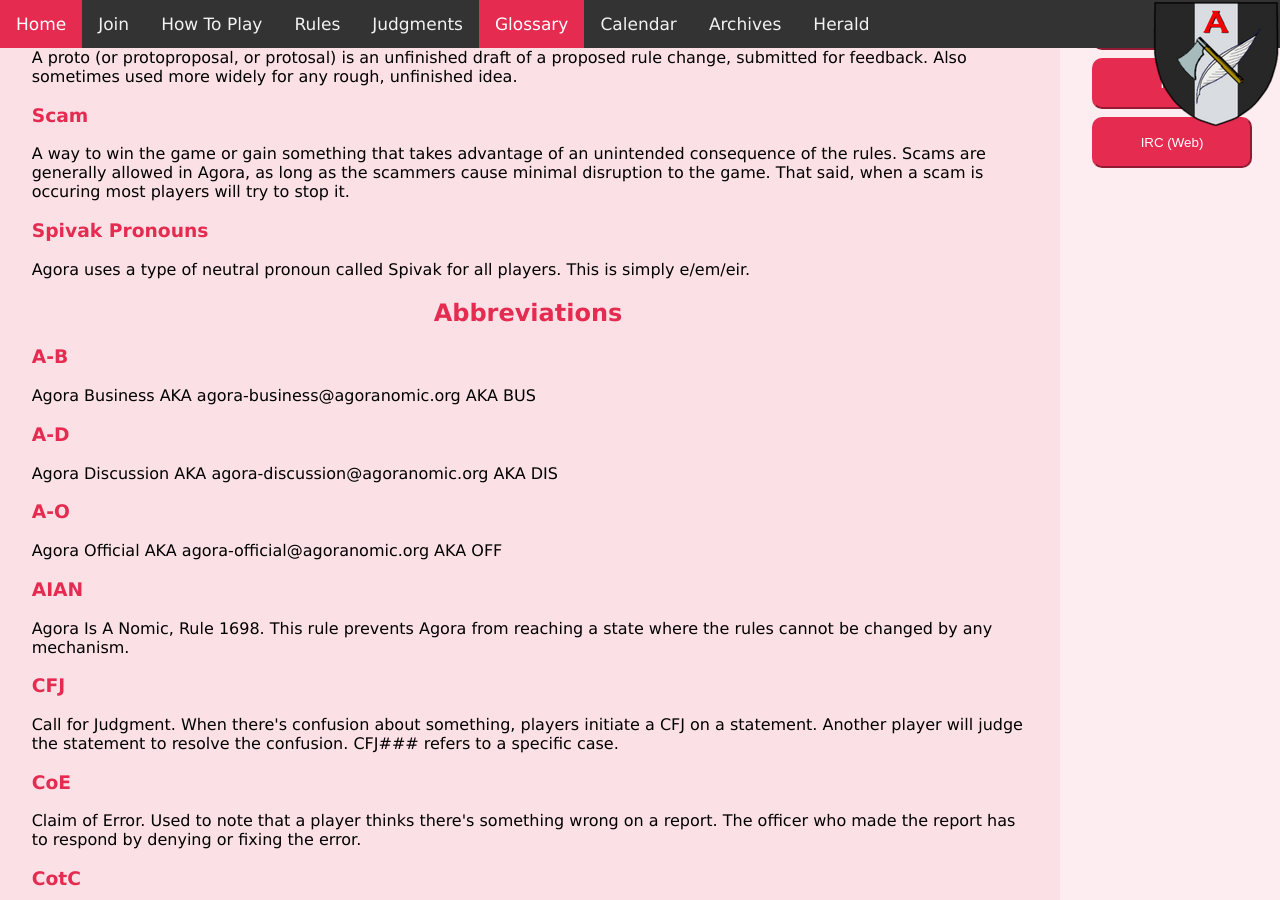
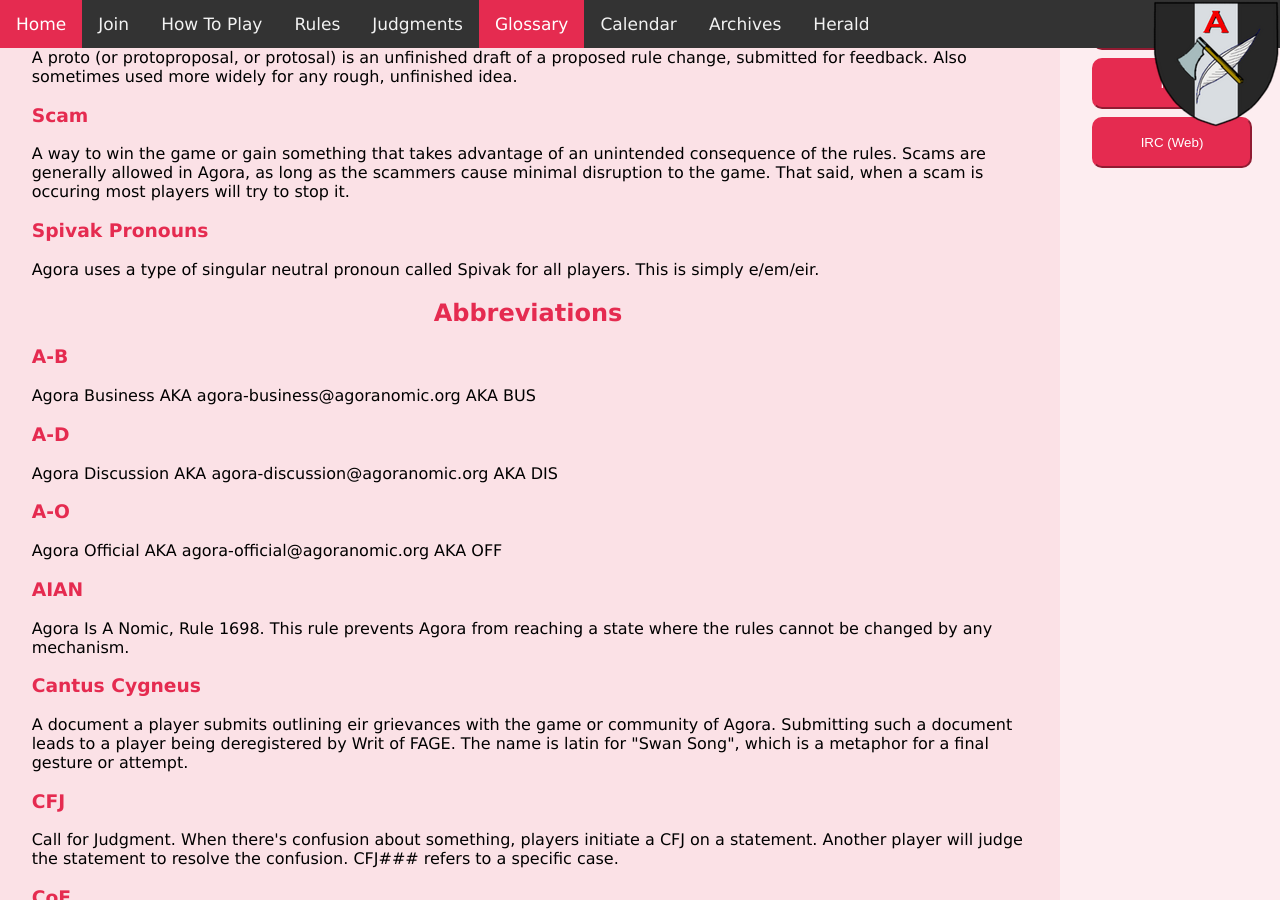
Before and after one commit to nixnull/agoranomic.github.io, a Jekyll site: the page built from glossary.md, in a window 1280 px wide and 900 px high, scrolled down 356 px. Built offline with Jekyll 4.4.1, drawn with Linux system fonts in a browser that asks for light colours; nearby versions of some CDN libraries; some of the changed text lies outside the part shown.

Commit message:
Update glossary.md

```diff
--- a/glossary.md
+++ b/glossary.md
@@ -30,7 +30,7 @@ A way to win the game or gain something that takes advantage of an unintended co
 
 <h3>Spivak Pronouns</h3>
 
-Agora uses a type of neutral pronoun called Spivak for all players. This is simply e/em/eir.
+Agora uses a type of singular neutral pronoun called Spivak for all players. This is simply e/em/eir.
 
 <h2>Abbreviations</h2>
 
@@ -49,6 +49,12 @@ Agora Official AKA agora-official@agoranomic.org AKA OFF
 <h3>AIAN</h3>
 
 Agora Is A Nomic, Rule 1698. This rule prevents Agora from reaching a state where the rules cannot be changed by any mechanism.
+
+<h3>Cantus Cygneus</h3>
+
+A document a player submits outlining eir grievances with the game or community of Agora. Submitting such a document leads to a player being deregistered by Writ of FAGE.
+
+The name is latin for "Swan Song", which is a metaphor for a final gesture or attempt.
 
 <h3>CFJ</h3>
 
@@ -90,5 +96,9 @@ Short Logical Ruleset. Just the rules, with minimal annotation.
 
 This time to the Public Forum. Usually used when someone first sent a message to Agora Discussion. If they quote that message and say this in Agora Business (or Agora Official) it means they take those actions.
 
+<h3>Writ of FAGE</h3>
+
+How the Registrar deregisters a player that has submitted a Cantus Cygneus. The name is a spoonerism/pun on "fit of rage".
+
 </div>
 </div>
```
